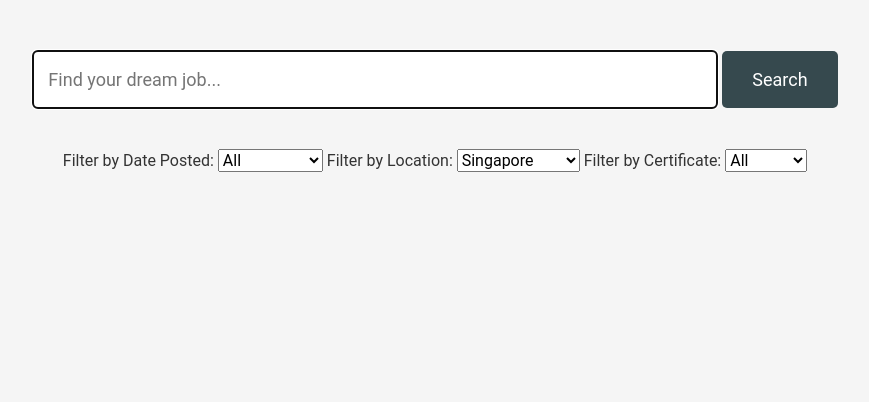
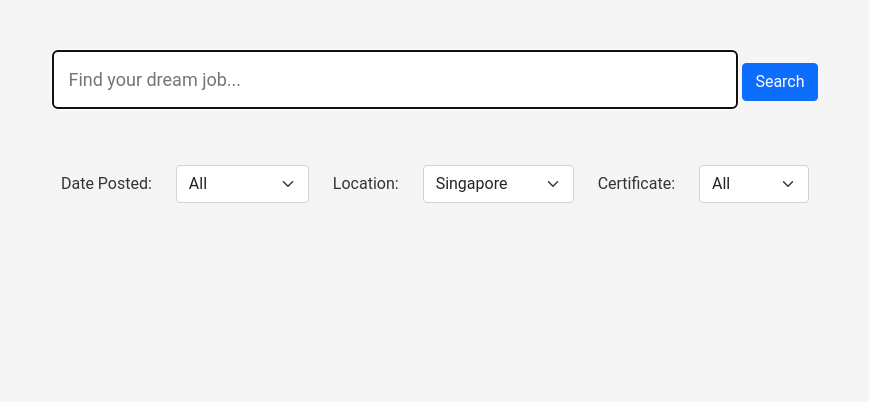
Before and after one commit to RoCode2000/JobSearchProject, a Flask app: page / in a window 1280 px wide. Shown: the part 101-503 px from the top of the page, without its empty margins (205-1074 px from the left). Run offline with Flask 3, Linux system fonts and the light colour scheme.

Commit message:
changed filter selection button to a nicer looking one

```diff
--- a/templates/index.html
+++ b/templates/index.html
@@ -7,51 +7,56 @@
 </script-->
 
 <form action="/" method="post">
-  <div class="center">
+  <div class="center mb-3">
     <section id="search-bar">
       <input type="text" id="job-search" placeholder="Find your dream job..." autocomplete="off" autofocus
         name="job-search">
-      <button id='jobquery' type="submit">Search</button>
+      <button id='jobquery' type="submit" class="btn btn-primary">Search</button>
     </section>
   </div>
-  <!--<div>
-        <label for="searchInput">Search:</label>
-        <input type="text" id="searchInput" placeholder="Type your search">
-      </div>-->
 
-  <div id="filter" class="d-flex justify-content-center">
-    <div>
-      <label>Filter by Date Posted:</label>
-      <select id="dateFilter" name="dateFilter">
+  <div class="d-flex justify-content-center mb-3">
+    <div class="row">
+      <div class="col-auto">
+        <label for="dateFilter" class="col-form-label">Date Posted:</label>
+      </div>
+      <div class="col-auto">
+        <select id="dateFilter" name="dateFilter" class="form-select">
           <option value="all">All</option>
           <option value="today">Today</option>
           <option value="3days">Last 3 Days</option>
           <option value="week">This Week</option>
           <option value="month">This Month</option>
-        <!-- Add more options as needed -->
         </select>
-
-      <label>Filter by Location:</label>
-      <select id="locationFilter" name="locationFilter">
+      </div>
+      <div class="col-auto">
+        <label for="locationFilter" class="col-form-label">Location:</label>
+      </div>
+      <div class="col-auto">
+        <select id="locationFilter" name="locationFilter" class="form-select">
           <option value=" singapore">Singapore</option>
           <option value=" new-york">New York</option>
           <option value=" san-francisco">San Francisco</option>
           <option value=" london">London</option>
           <option value=" all">All</option>
-        <!-- Add more options as needed -->
         </select>
-
-      <label>Filter by Certificate:</label>
-      <select id="certFilter" name="certFilter">
+      </div>
+      <div class="col-auto">
+        <label for="certFilter" class="col-form-label">Certificate:</label>
+      </div>
+      <div class="col-auto">
+        <select id="certFilter" name="certFilter" class="form-select">
           <option value="all">All</option>
           <option value="ite">ITE</option>
           <option value="diploma">Diploma</option>
           <option value="degree">Degree</option>
-        <!-- Add more options as needed -->
         </select>
       </div>
     </div>
+  </div>
 </form>
+
+
 
 <section id="card">
   <!-- Results will be displayed here -->
```
Lines whose indentation alone changed are shown as unchanged.
